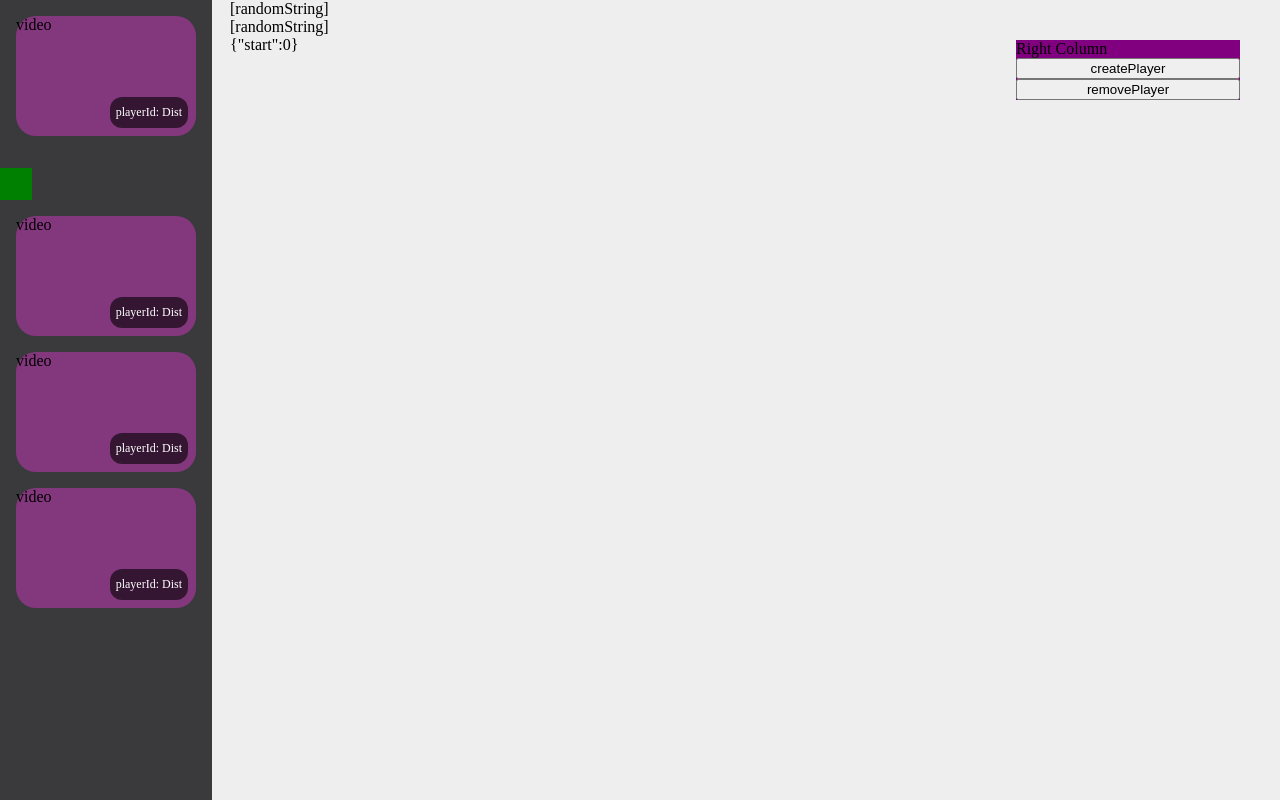
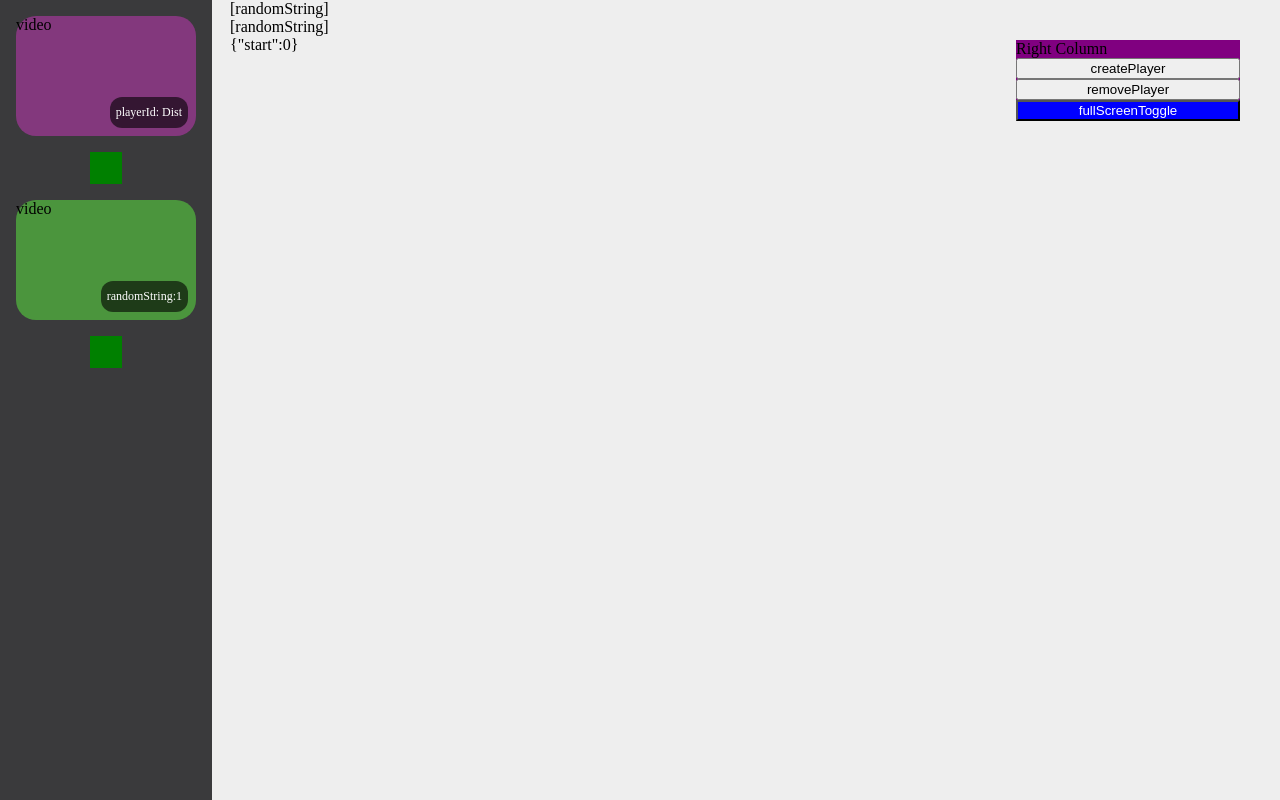
Before and after one commit to jongwow/react-carousel-exercise, a React (Create React App) app: page / in a window 1280 px wide. Built offline with nearby package versions, Linux system fonts and the light colour scheme.

Commit message:
vertical Number 추가

```diff
--- a/src/App.js
+++ b/src/App.js
@@ -9,6 +9,7 @@ import {
 
 function App() {
   const innerWidth = useRef(0);
+  const innerHeight = useRef(0);
 
   const [allPlayer, setAllPlayer] = useState({
     playerToDist: { randomString: 1 },
@@ -19,8 +20,11 @@ function App() {
     playerToDist: { randomString: 1 },
   });
   const [cameraViewNumber, setCameraViewNumber] = useState(5);
-
+  const [cameraViewVerticalNumber, setCameraVerticalViewNumber] = useState(5);
+  const [isFullScreen, setIsFullScreen] = useState(false);
   useEffect(() => {
+    if (isFullScreen) {
+    } else {
       let newActivePlayer = { playerToDist: {} };
       let allPlayersLength = Object.keys(allPlayer.playerToDist).length; //TODO: Rename it
 
@@ -40,7 +44,8 @@ function App() {
       let newIsOver = cameraViewNumber < allPlayersLength;
       setIsOver(newIsOver);
       setActivePlayer(newActivePlayer);
-  }, [allPlayer, cameraViewNumber, activeIndex]);
+    }
+  }, [allPlayer, cameraViewNumber, activeIndex, isFullScreen]);
 
   const addActiveIndex = () => {
     // top을 넘어가면 안됨
@@ -62,10 +67,15 @@ function App() {
   useEffect(() => {
     let dd = throttle(() => {
       innerWidth.current = window.innerWidth - 390;
+      innerHeight.current = window.innerHeight - 136;
+      let currentCameraVerticalViewNumber = getCameraVerticalViewNumber(
+        innerHeight.current
+      );
+      setCameraVerticalViewNumber(currentCameraVerticalViewNumber);
       let currentCameraViewNumber = getCameraViewNumber(innerWidth.current);
       setCameraViewNumber(currentCameraViewNumber);
       console.log(
-        `브라우저 화면 사이즈 x: ${window.innerWidth}, y: ${window.innerHeight}. InnerWidth: ${innerWidth.current}, CameraView: ${currentCameraViewNumber}`
+        `브라우저 화면 사이즈 x: ${window.innerWidth}, y: ${window.innerHeight}. InnerWidth: ${innerWidth.current}, CameraView: ${currentCameraViewNumber}, InnerHeight:${innerHeight.current}, CameraVertical: ${currentCameraVerticalViewNumber}`
       );
     }, 300);
     window.addEventListener("resize", dd);
@@ -86,7 +96,12 @@ function App() {
         }}
       >
         {/* <LeftColumn /> */}
-        <RightColumn setAllPlayer={setAllPlayer} allPlayer={allPlayer} />
+        <RightColumn
+          setAllPlayer={setAllPlayer}
+          allPlayer={allPlayer}
+          setIsFullScreen={setIsFullScreen}
+          isFullScreen={isFullScreen}
+        />
         <div style={{ marginLeft: "230px" }}>
           {/* For debugging ====== start ====== */}
           {Object.keys(allPlayer.playerToDist).map((playerId) => (
@@ -154,6 +169,34 @@ function getCameraViewNumber(containerWidth) {
   return 1;
 }
 
+/**
+ * 현재 cameraContainerHeight를 이용해서 최대 보여질 수 있는 영상 개수를 반환
+ *
+ * @param {number} containerHeight 카메라 영역 높이. 가변
+ * @returns {number} cameraVerticalViewNumber 보이는 최대 영상 숫자.
+ */
+function getCameraVerticalViewNumber(containerHeight) {
+  if (containerHeight >= 1204) {
+    return 8;
+  }
+  if (containerHeight >= 1068) {
+    return 7;
+  }
+  if (containerHeight >= 932) {
+    return 6;
+  }
+  if (containerHeight >= 796) {
+    return 5;
+  }
+  if (containerHeight >= 660) {
+    return 4;
+  }
+  if (containerHeight >= 524) {
+    return 3;
+  }
+  return 2;
+}
+
 function getBottomIndex(start, width, top) {
   if (start + width > top) {
     if (top - width < 0) return 0;
--- a/src/GameVideoContainer.js
+++ b/src/GameVideoContainer.js
@@ -1,4 +1,4 @@
-import { CarouselLeft, CarouselUp } from "./carousel";
+import { CarouselDown, CarouselLeft, CarouselUp } from "./carousel";
 import MyVideoContainer from "./MyVideoContainer";
 import OtherVideoContainer from "./OtherVideoContainer";
 import VideoBox from "./VideoBox";
@@ -44,7 +44,8 @@ function GameVideoVerticalContainer({
   );
 }
 
-function OtherVideoVerticalContainer() {
+function OtherVideoVerticalContainer({ activePlayer }) {
+  let activePlayerList = Object.keys(activePlayer.playerToDist);
   return (
     <div
       style={{
@@ -55,6 +56,7 @@ function OtherVideoVerticalContainer() {
         top: "0px",
         backgroundColor: "#3A3A3C",
         borderRadius: "0px",
+        overflowY: "hidden",
       }}
     >
       <div className="vertical-my-video" style={{ margin: "0 auto" }}>
@@ -76,6 +78,7 @@ function OtherVideoVerticalContainer() {
         className="vertical-other-video-wrapper"
         style={{ margin: "0 auto" }}
       >
+        {activePlayerList.map((playerId, idx) => (
           <div
             className="VideoBoxWrapper"
             style={{
@@ -84,29 +87,13 @@ function OtherVideoVerticalContainer() {
               margin: "16px auto",
             }}
           >
-          <VideoBox text={`playerId: Dist`} />
+            <VideoBox
+              text={`${playerId}:${activePlayer.playerToDist[playerId]}`}
+            />
           </div>
-        <div
-          className="VideoBoxWrapper"
-          style={{
-            width: "180px",
-            height: "120px",
-            margin: "16px auto",
-          }}
-        >
-          <VideoBox text={`playerId: Dist`} />
+        ))}
       </div>
-        <div
-          className="VideoBoxWrapper"
-          style={{
-            width: "180px",
-            height: "120px",
-            margin: "16px auto",
-          }}
-        >
-          <VideoBox text={`playerId: Dist`} />
-        </div>
-      </div>
+      <CarouselDown />
     </div>
   );
 }
--- a/src/RightColumn.js
+++ b/src/RightColumn.js
@@ -1,15 +1,19 @@
 import { useRef } from "react";
-import {randomString} from "./randomId";
+import { randomString } from "./randomId";
 
-export default function RightColumn({ setAllPlayer }) {
-  const latestId = useRef(['randomString1']);
+export default function RightColumn({
+  setAllPlayer,
+  setIsFullScreen,
+  isFullScreen,
+}) {
+  const latestId = useRef(["randomString1"]);
   const onClickCreate = () => {
     let id = randomString();
     setAllPlayer((prev) => {
       let newPlayers = Object.assign({}, prev);
       newPlayers.playerToDist[id] = 1;
       return newPlayers;
-    })
+    });
     latestId.current.push(id);
   };
 
@@ -20,7 +24,10 @@ export default function RightColumn({ setAllPlayer }) {
       delete newPlayers.playerToDist[id];
       return newPlayers;
     });
-  }
+  };
+  const onClickFull = () => {
+    setIsFullScreen((prev) => !prev);
+  };
 
   return (
     <div
@@ -39,6 +46,15 @@ export default function RightColumn({ setAllPlayer }) {
       Right Column
       <button onClick={onClickCreate}>createPlayer</button>
       <button onClick={onClickRemove}>removePlayer</button>
+      <button
+        onClick={onClickFull}
+        style={{
+          backgroundColor: isFullScreen ? "red" : "blue",
+          color: isFullScreen ? "black" : "white",
+        }}
+      >
+        fullScreenToggle
+      </button>
     </div>
   );
 }
--- a/src/carousel.js
+++ b/src/carousel.js
@@ -30,8 +30,20 @@ export const CarouselUp = (props) => (
       width: "32px",
       height: "32px",
       backgroundColor: "green",
-      marginTop: 32,
+      margin: "0 auto",
     }}
     {...props}
   ></div>
 );
+
+export const CarouselDown = (props) => (
+  <div
+    style={{
+      width: "32px",
+      height: "32px",
+      backgroundColor: "green",
+      margin: "0 auto",
+    }}
+    {...props}
+  ></div>
+);
```
Lines whose indentation alone changed are shown as unchanged.
